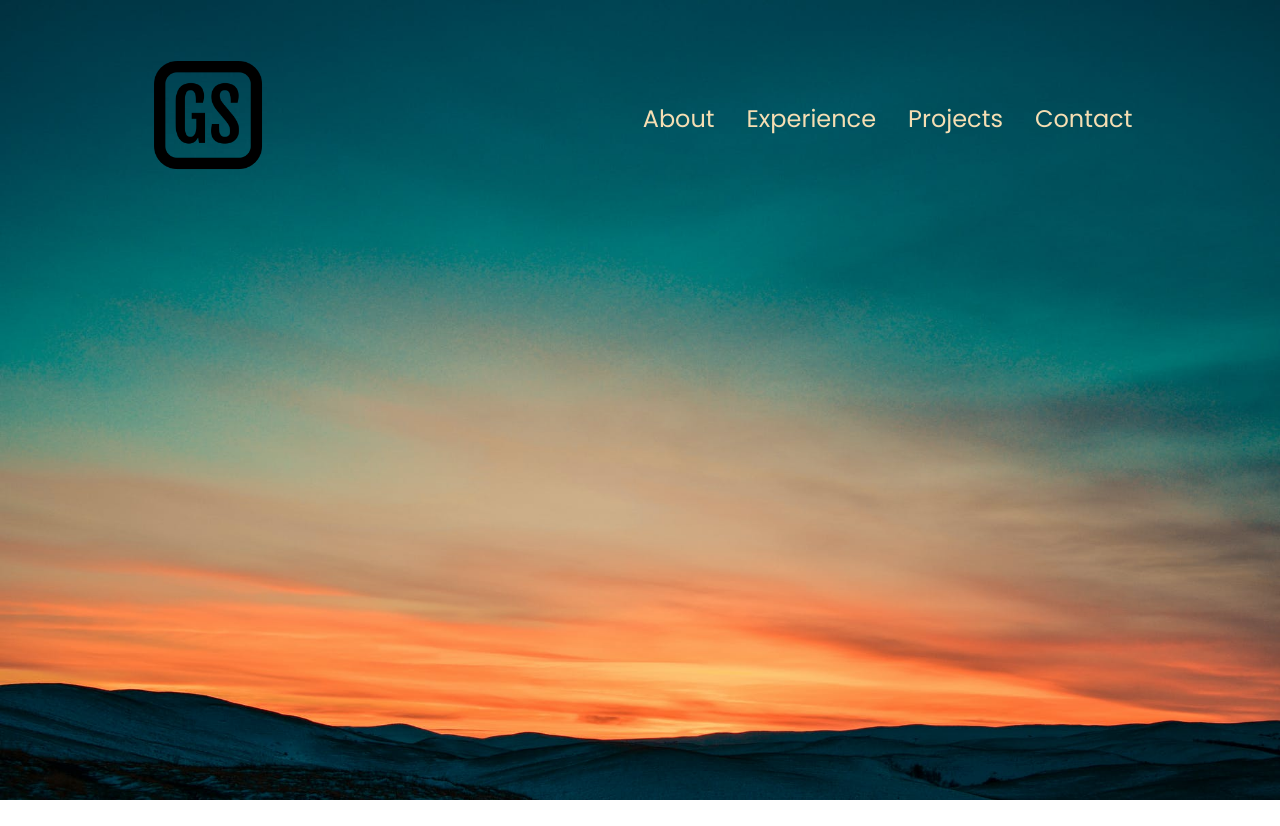
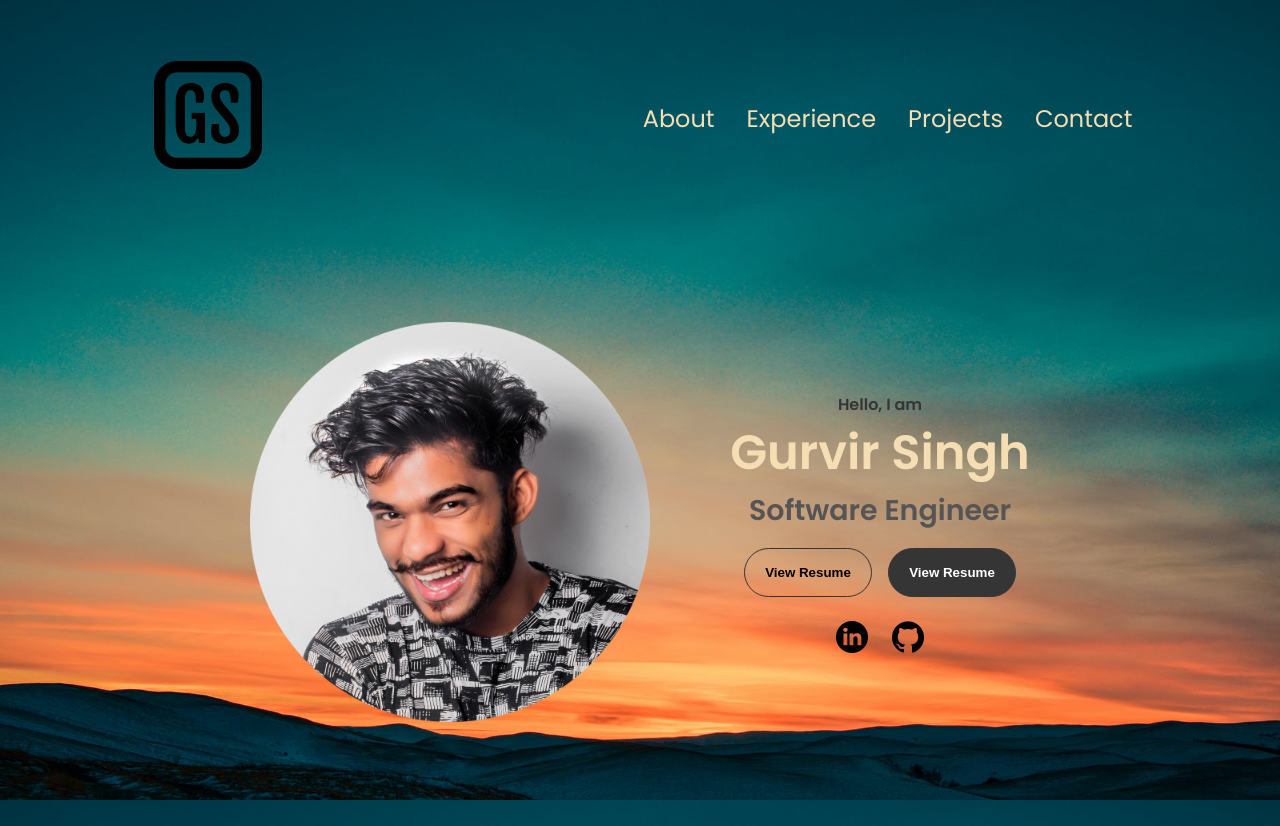
Before and after one commit to gurvir99/GurvirSingh-html-css-js-portfolio, a plain HTML site: page index.html in a window 1280 px wide. Before the commit the page ends 800 px from the top, so only its background shows below. Drawn offline with Linux system fonts and the light colour scheme.

Commit message:
hero section added

```diff
--- a/index.html
+++ b/index.html
@@ -20,7 +20,9 @@
         </div>
     </nav>
     <nav id="hamburger-nav">
-        <div class="logo"><img class="logo-img" src="./assets/image.png" alt="logo"></div>
+        <div class="logo"><a href="#contact">hrr</a></div>
+        <!-- <img class="logo-img" src="./assets/image.png" alt="logo"> -->
+
         <div class="hamburger-menu">
             <div class="hamburger-icon" onclick="toggleMenu()">
                 <span></span>
@@ -35,6 +37,24 @@
             </div>
         </div>
     </nav>
+    <section id="profile">
+        <div class="section_pic-container">
+            <img src="./assets/profile-pic-2.png" alt="Gurvir Singh Profile Picure">
+        </div>
+        <div class="section_text">
+            <p class="section_text_p1">Hello, I am</p>
+            <h1 class="title">Gurvir Singh</h1>
+            <p class="section_text_p2">Software Engineer</p>
+            <div class="btn-container">
+                <button class="btn btn-color-2" onclick="window.open('./assets/GurvirSingh_Resume.pdf')">View Resume</button>
+                <button class="btn btn-color-1" onclick="location.href='./#contact'">View Resume</button>
+            </div>
+            <div id="social-container">
+                <img src="./assets/linkedin.png" alt="LinkedIn Profile" class="icon" onclick="window.open('https://linkedin.com', '_blank')">
+                <img src="./assets/github.png" alt="GutHub Profile" class="icon" onclick="window.open('https://github.com', '_blank')">
+            </div>
+        </div>
+    </section>
     <script src="./script.js"></script>
 </body>
 </html>
--- a/style.css
+++ b/style.css
@@ -155,3 +155,115 @@ a:hover{
 .hamburger-icon span:first-child{
     transform: none;
 }
+
+/* SECTIONS */
+section{
+    padding-top: 4vh;
+    height: 96vh;
+    margin: 0 10rem;
+    box-sizing: border-box;
+    min-height: fit-content;
+}
+
+.section-contatainer{
+    display: flex;
+}
+
+/* PROFILE */
+#profile{
+    display: flex;
+    justify-content: center;
+    gap: 5rem;
+    height: 80vh;
+}
+
+.section_pic-container{
+    display: flex;
+    height: 400px;
+    width: 400px;
+    margin: auto 0;;
+}
+
+.section_text{
+    align-self: center;
+    text-align: center;
+}
+
+.section_text p{
+    font-weight: 600;
+}
+
+.section_text_p1{
+    text-align: center;
+    color: rgb(53, 53, 53);
+}
+
+.section_text_p2{
+    font-size: 1.78rem;
+    margin-bottom: 1rem;
+}
+
+.title{
+    font-size: 3rem;
+    text-align: center;
+    color: wheat;
+}
+
+#social-container{
+    display: flex;
+    justify-content: center;
+    margin-top: 1.5rem;
+    gap: 1.5rem;
+}
+
+/* ICONS */
+.icon{
+    cursor: pointer;
+    height: 2rem;
+}
+
+/* BUTTONS */
+.btn-container{
+    display: flex;
+    justify-content: center;
+    gap: 1rem;
+}
+
+.btn{
+    font-weight: 600;
+    transition: all 300ms ease;
+    padding: 1rem;
+    width: 8rem;
+    border-radius: 2rem;
+}
+
+.btn-color-1, .btn-color-2{
+    border: rgb(53, 53, 53) 0.1rem solid;
+}
+
+.btn-color-1:hover,
+.btn-color-2:hover{
+    cursor: pointer;
+}
+
+.btn-color-1,
+.btn-color-2:hover{
+    background: rgb(53, 53, 53);
+    color: white;
+}
+
+.btn-color-1:hover{
+    background: rgb(0, 0, 0);
+}
+
+.btn-color-2{
+    background: none;
+}
+
+.btn-color-2:hover{
+    border: rgb(255, 255, 255) 0.1rem solid;
+}
+
+.btn-container{
+    gap: 1rem;
+}
```
